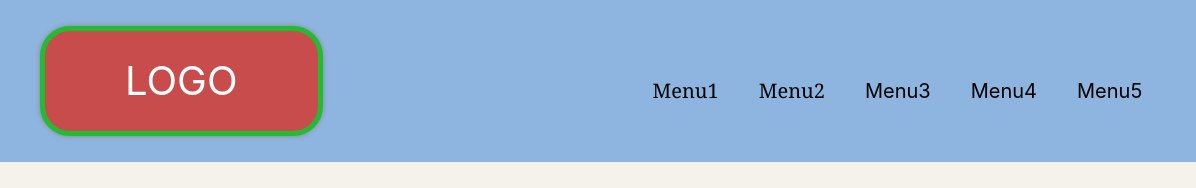
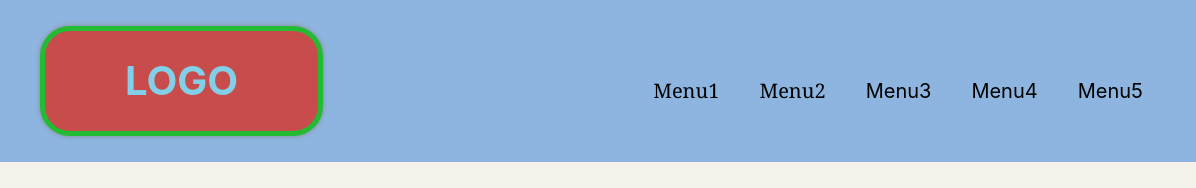
Before and after one commit to Daveabi7/Web-design-exam, a plain HTML site: page index.html in a window 1280 px wide. Shown: the top 188 px of the page, 0-1196 px from the left. Drawn offline with nearby package versions, Linux system fonts and the light colour scheme.

Commit message:
Update style.css

```diff
--- a/css/style.css
+++ b/css/style.css
@@ -59,7 +59,7 @@ body {
 
 .logo {
     background-color: #c94c4c;
-    color: white;
+    color: #81D0E8;
     padding: 20px 80px;
     border-radius: 30px;
     box-shadow: 0 0 5px #888;
@@ -68,6 +68,7 @@ body {
     border: 5px solid #22BB31;
     margin-top: 10px;
     margin-bottom: 10px;
+    font-weight: bold;
 }
 
 .inter {
```
